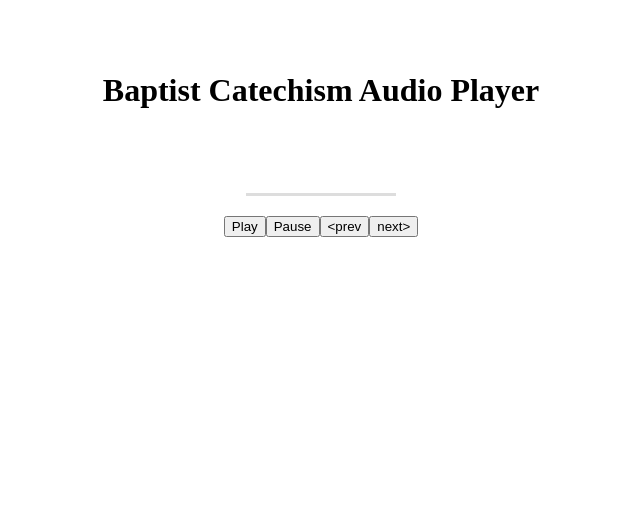
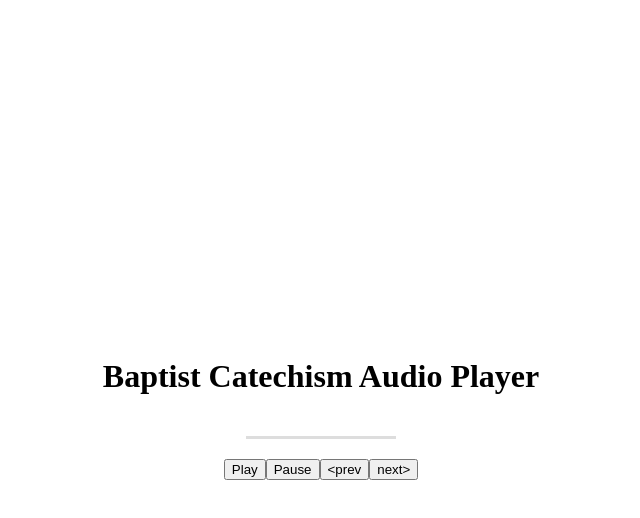
Before and after one commit to jeffchavez-dev/baptist-catechism-playlist, a plain HTML site: page index.html in a window 1280 px wide. Shown: the whole page, without its empty margins (319-959 px from the left). Drawn offline with Linux system fonts and the light colour scheme.

Commit message:
Update style.css

```diff
--- a/style.css
+++ b/style.css
@@ -1,4 +1,5 @@
 body {
+    height: 100vh;
     text-align: center;
     display: flex;
     flex-direction: column;
@@ -7,7 +8,7 @@ body {
 }
 
 h1 {
-    margin: 2em;
+
 }
 
 .audio-track {
```
